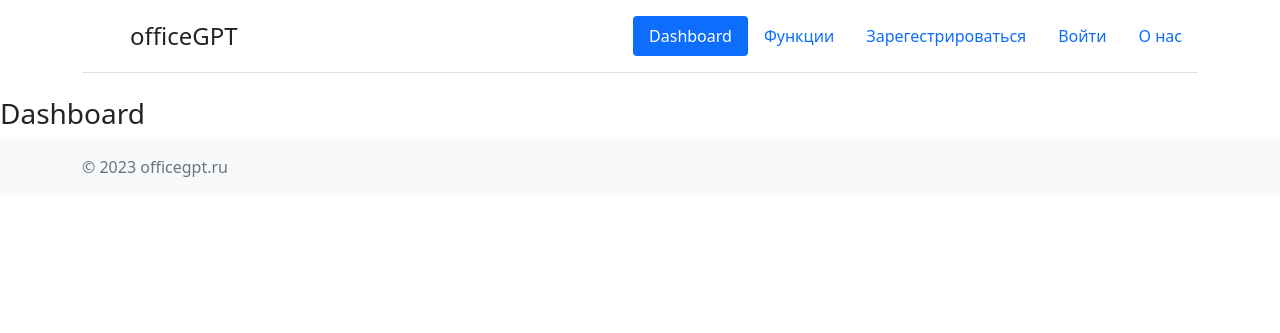
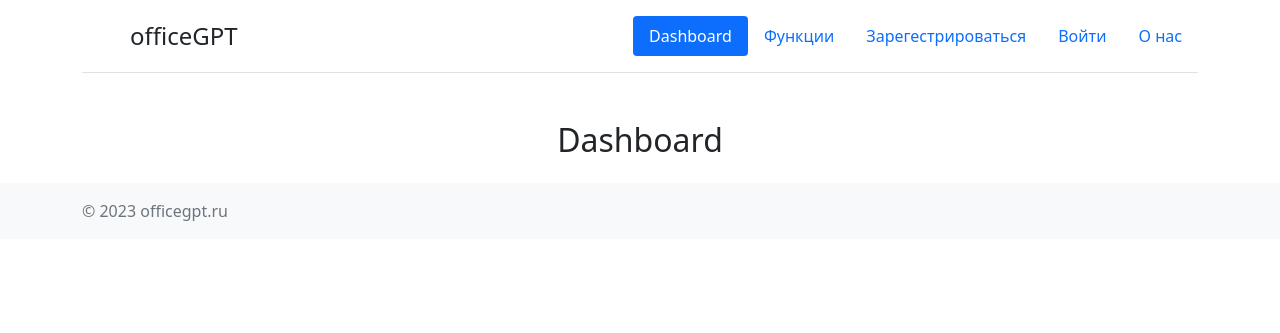
Before and after one commit to Narek12345/OfficeGPT, a Django app: page / in a window 1280 px wide. Shown: the top 333 px of the page. Run offline with Django 5.2, Linux system fonts and the light colour scheme; some libraries are stand-ins or nearby versions.

Commit message:
Created a beautiful dashboard page.

```diff
--- a/dashboard/templates/dashboard/dashboard.html
+++ b/dashboard/templates/dashboard/dashboard.html
@@ -2,5 +2,11 @@
 {% load static %}
 
 {% block content %}
-	<h3>Dashboard</h3>
+	<div class="container mt-5">
+		<div class="row">
+			<div class="col-lg-8 offset-lg-2">
+				<h2 class="text-center mb-4">Dashboard</h2>
+			</div>
+		</div>
+	</div>
 {% endblock %}
```
